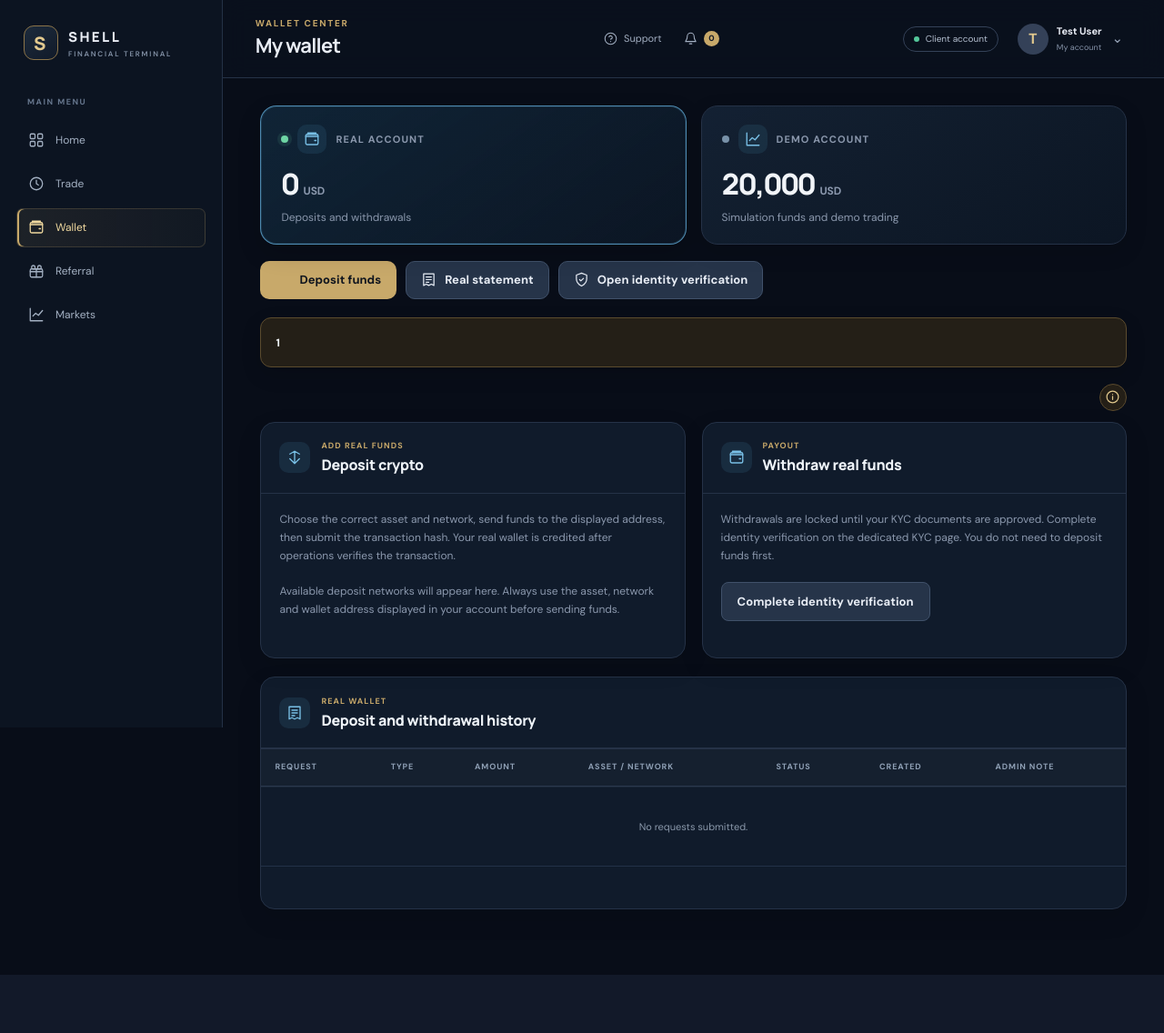
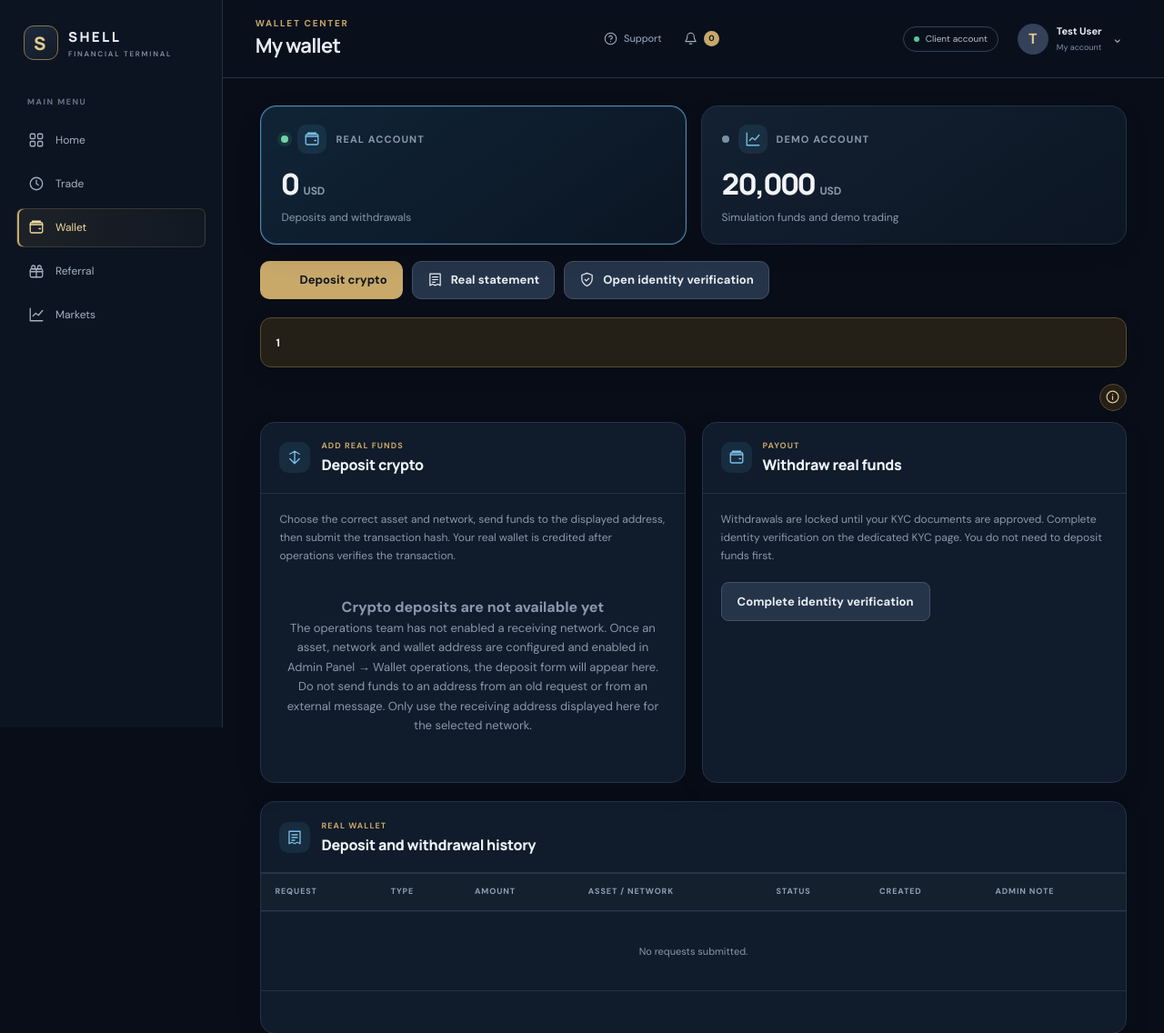
Before and after one commit to anorbert/shell, a Laravel app: page /wallet-requests in a window 1280 px wide. Shown: the top 1136 px of the page at 91% size. Before the commit the page ends 1072 px from the top, so only its background shows below. Run offline with Laravel 12, Linux system fonts and the light colour scheme; the visitor is signed in with stand-in values (Sample User, id 1); data comes from the database, SQL or seed files in the repository; data that the repository does not hold is empty; style sheets or scripts are compiled from the project's sources.

Commit message:
Clarify crypto deposit entry and unavailable state

```diff
--- a/resources/views/client/wallet-requests.blade.php
+++ b/resources/views/client/wallet-requests.blade.php
@@ -178,7 +178,7 @@
 </div>
 <div class="page-action-row">
     @if($selectedAccount === 'real')
-        <a href="#deposit-form" class="button button-primary" id="wallet-deposit-shortcut"><svg class="nav-icon"><use href="#i-plus"/></svg> Deposit funds</a>
+        <a href="#deposit-form" class="button button-primary" id="wallet-deposit-shortcut"><svg class="nav-icon"><use href="#i-plus"/></svg> Deposit crypto</a>
     @else
         <a href="#demo-topup-form" class="button button-primary"><svg class="nav-icon"><use href="#i-plus"/></svg> Add demo funds</a>
     @endif
@@ -213,7 +213,7 @@
             <div class="panel-head"><div><span class="wallet-section-icon" aria-hidden="true"><svg viewBox="0 0 24 24" fill="none" stroke="currentColor" stroke-width="1.8" stroke-linecap="round" stroke-linejoin="round"><use href="#i-arrow"/></svg></span><span class="eyebrow">ADD REAL FUNDS</span><h2>Deposit crypto</h2></div></div>
             <p class="muted">Choose the correct asset and network, send funds to the displayed address, then submit the transaction hash. Your real wallet is credited after operations verifies the transaction.</p>
             @if($methods->where('deposits_enabled', true)->isEmpty())
-                <p class="muted">Available deposit networks will appear here. Always use the asset, network and wallet address displayed in your account before sending funds.</p>
+                <div class="wallet-empty"><strong>Crypto deposits are not available yet</strong><p class="muted">The operations team has not enabled a receiving network. Once an asset, network and wallet address are configured and enabled in Admin Panel → Wallet operations, the deposit form will appear here.</p><p class="muted">Do not send funds to an address from an old request or from an external message. Only use the receiving address displayed here for the selected network.</p></div>
             @else
                 <form method="POST" action="{{ route('wallet-requests.deposit') }}" class="form-stack">@csrf
                     <label>Asset / network<select name="method_id" id="deposit-method" required><option value="">Choose network</option>@foreach($methods->where('deposits_enabled', true) as $method)<option value="{{ $method->id }}" data-address="{{ $method->wallet_address }}" data-memo-label="{{ $method->memo_label }}" data-memo="{{ $method->memo_value }}" data-instructions="{{ $method->instructions }}">{{ $method->asset }} · {{ $method->network }}</option>@endforeach</select></label>
```
